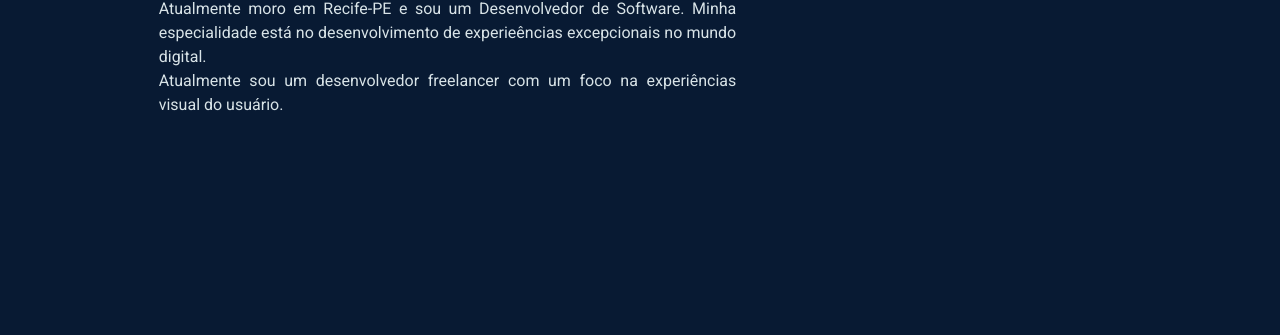
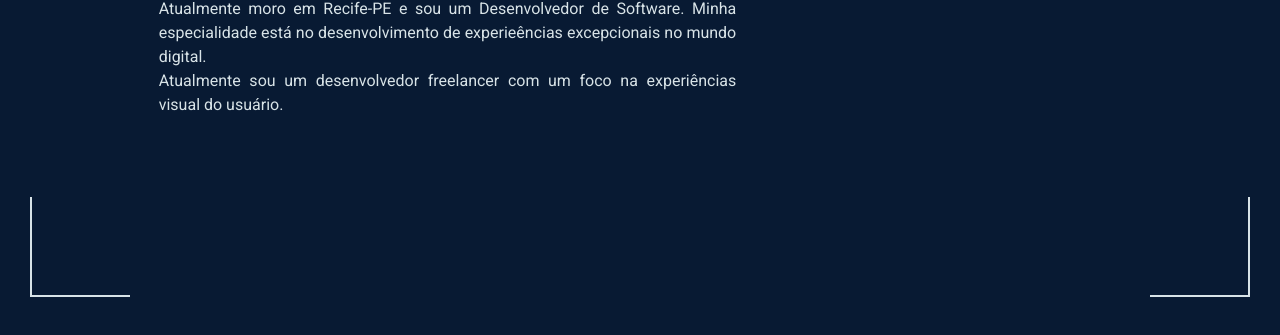
Before and after one commit to PauloGrijp/PauloGrijp.github.io, a plain HTML site: page index.html in a window 1280 px wide. Shown: the part 467-802 px from the top of the page. Drawn offline with Linux system fonts and the light colour scheme.

Commit message:
border style main

```diff
--- a/index.html
+++ b/index.html
@@ -35,6 +35,10 @@
         </p>
       </section>
     </section>
+    <div class="bottom-left"></div>
+    <div class="left-bottom"></div>
+    <div class="bottom-right"></div>
+    <div class="right-bottom"></div>
   </main>
 
   <script src="script.js"></script>
--- a/style.css
+++ b/style.css
@@ -68,6 +68,7 @@ body {
   max-width: 1920px;
   height: 100vh;
   padding: 0 3%;
+  position: relative;
 }
 
 /* ***** HOME ***** */
@@ -107,3 +108,39 @@ body {
   line-height: 1.5;
   text-align: justify;
 }
+
+.left-bottom {
+  background-color: #d8e3e7;
+  width: 2px;
+  height: 100px;
+  position: absolute;
+  left: 30px;
+  bottom: 120px;
+}
+
+.bottom-left {
+  background-color: #d8e3e7;
+  width: 100px;
+  height: 2px;
+  position: absolute;
+  left: 30px;
+  bottom: 120px;
+}
+
+.right-bottom {
+  background-color: #d8e3e7;
+  width: 2px;
+  height: 100px;
+  position: absolute;
+  right: 30px;
+  bottom: 120px;
+}
+
+.bottom-right {
+  background-color: #d8e3e7;
+  width: 100px;
+  height: 2px;
+  position: absolute;
+  right: 30px;
+  bottom: 120px;
+}
```
